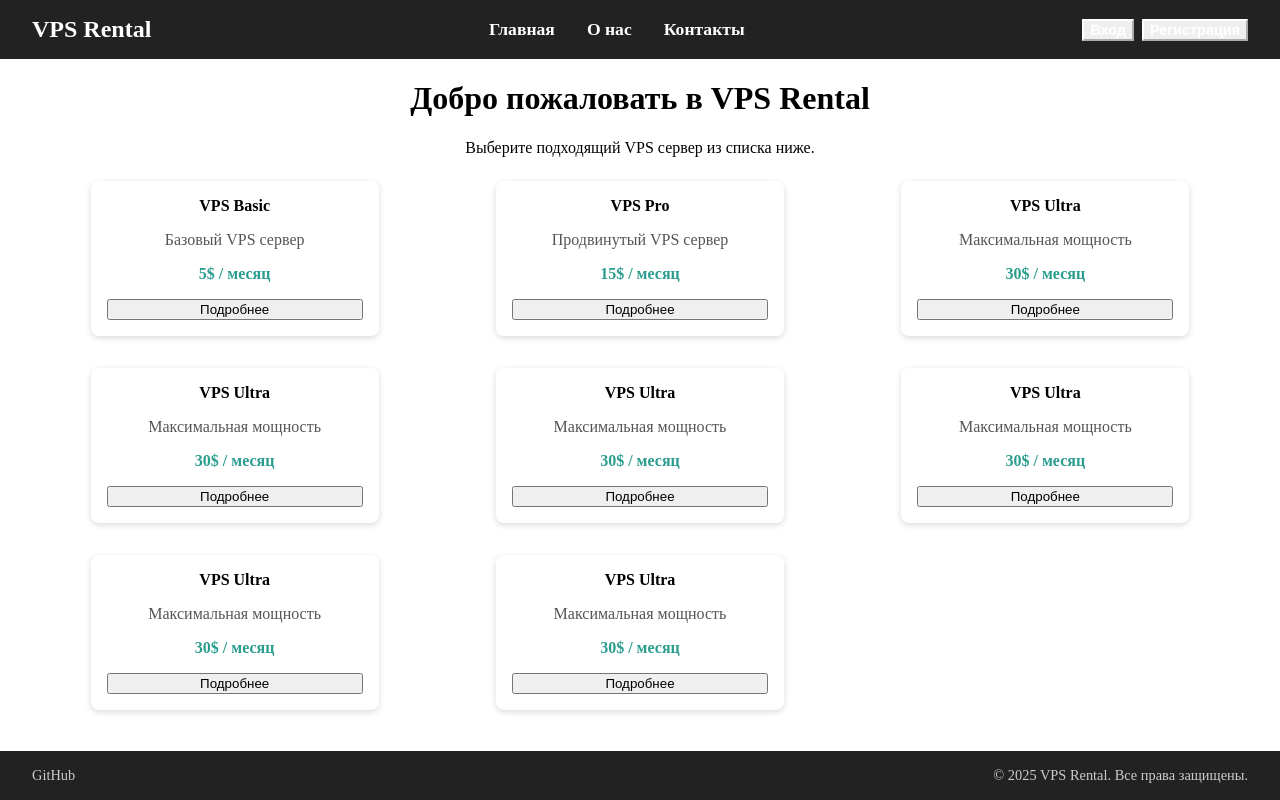
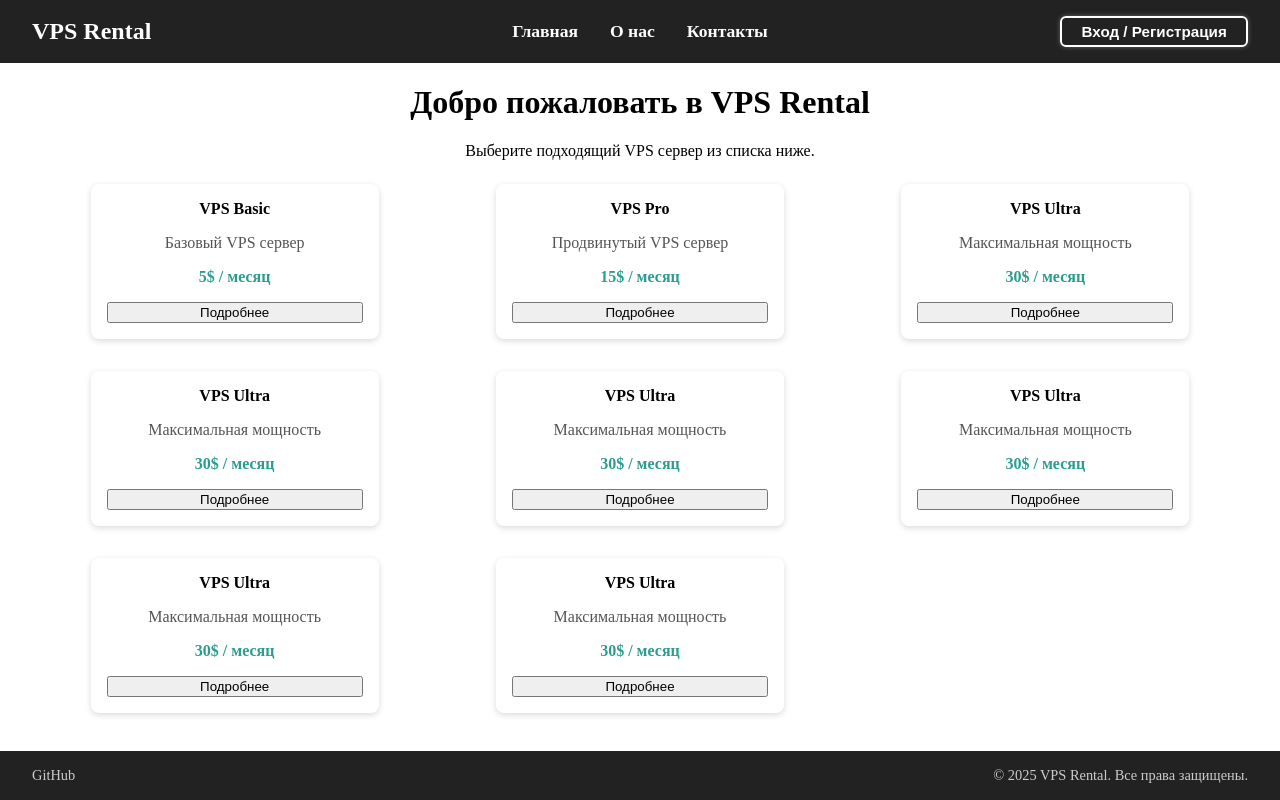
Before and after one commit to velvet-noir/rentals_vps_frontend, a React (Vite) app: page / in a window 1280 px wide. Built offline with nearby package versions, Linux system fonts and the light colour scheme.

Commit message:
побаботал с кнопкой регистрации/входа

```diff
--- a/src/components/AuthButton/AuthButton.module.css
+++ b/src/components/AuthButton/AuthButton.module.css
@@ -1,18 +1,30 @@
 .authButtonGroup {
   display: flex;
-  gap: 0.5rem;
+  gap: 0.6rem;
 }
 
 .authButtonGroup button {
   color: white;
-  border-color: white;
+  background-color: transparent;
+  border: 2px solid white;
+  border-radius: 6px;
   font-weight: 600;
-  font-size: 0.9rem;
-  transition: background-color 0.2s ease, color 0.2s ease;
+  font-size: 0.95rem;
+  padding: 0.3rem 1.2rem;
+  transition: all 0.3s ease;
+  cursor: pointer;
+  box-shadow: 0 0 5px rgba(255, 255, 255, 0.3);
 }
 
 .authButtonGroup button:hover {
   background-color: white;
-  color: #222; /* Цвет текста при наведении */
+  color: #222;
   border-color: white;
+  box-shadow: 0 0 10px rgba(255, 255, 255, 0.7);
+  transform: scale(1.05);
 }
+
+.authButtonGroup button:focus {
+  outline: none;
+  box-shadow: 0 0 12px 2px rgba(255, 255, 255, 0.9);
+}
--- a/src/components/AuthButton/AuthButton.tsx
+++ b/src/components/AuthButton/AuthButton.tsx
@@ -5,11 +5,11 @@ const AuthButton = () => {
   return (
     <ButtonGroup className={styles.authButtonGroup}>
       <Button variant="outline-light" size="sm">
-        Вход
+        Вход / Регистрация
       </Button>
-      <Button variant="outline-light" size="sm">
+      {/* <Button variant="outline-light" size="sm">
         Регистрация
-      </Button>
+      </Button> */}
     </ButtonGroup>
   );
 };
--- a/src/components/Header/Header.module.css
+++ b/src/components/Header/Header.module.css
@@ -10,24 +10,25 @@
   display: flex !important;
   align-items: center;
   justify-content: space-between;
-  gap: 1rem;
+  position: relative;
 }
+
 
 .header__left {
   flex: 0 0 auto;
 }
 
 .header__center {
-  flex: 1 1 auto;
+  position: absolute;
+  left: 50%;
+  transform: translateX(-50%);
   display: flex;
-  justify-content: center;
   gap: 2rem;
 }
 
-/* Стиль для Nav.Link ссылок */
 .navLink {
-  color: white !important;           /* Белый цвет текста */
-  text-decoration: none !important;  /* Убираем подчёркивание */
+  color: white !important;
+  text-decoration: none !important;
   font-weight: 600;
   font-size: 1.1rem;
 }
@@ -37,12 +38,12 @@
 .navLink:active,
 .navLink:hover,
 .navLink:focus {
-  color: white !important;           /* Белый цвет текста */
-  text-decoration: none !important;  /* Убираем подчёркивание */
+  color: white !important;
+  text-decoration: none !important;
 }
 
 .navLink:hover {
-  text-decoration: underline !important; /* Подчёркивание при наведении */
+  text-decoration: underline !important;
 }
 
 .header__right {
@@ -51,7 +52,6 @@
   gap: 0.5rem;
 }
 
-/* Адаптив */
 @media (max-width: 600px) {
   .header__container {
     flex-direction: column;
@@ -68,7 +68,6 @@
   }
 }
 
-/* Стиль для бренда */
 .brand {
   color: white !important;
   font-weight: bold;
```
